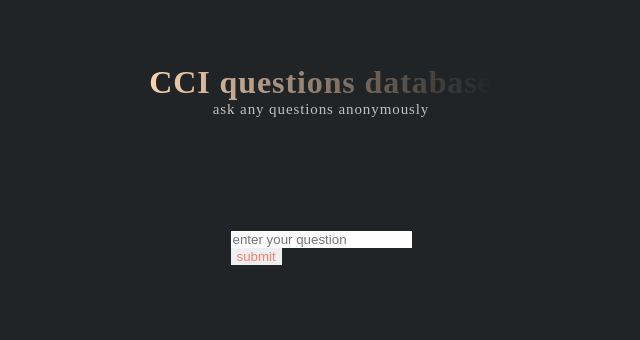
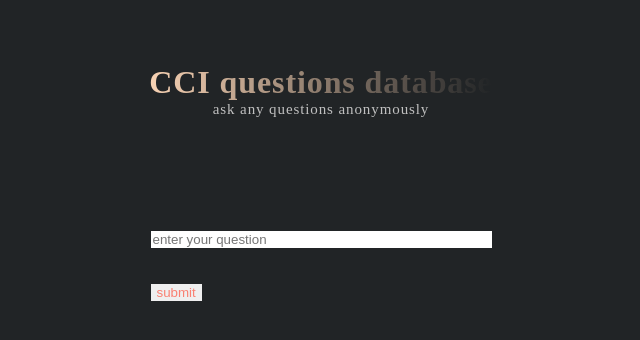
Before and after one commit to willymwaura/question-database, a Django app: page / in a window 1280 px wide. Shown: the top 340 px of the page, without its empty margins (319-959 px from the left). Run offline with Django 3.2, Linux system fonts and the light colour scheme.

Commit message:
input size

```diff
--- a/static/app.css
+++ b/static/app.css
@@ -2,6 +2,9 @@
 form{
     border-bottom: 50px;
 
+}
+form.input{
+  height: 100px;
 }
 ul.li{
 
--- a/template/index.html
+++ b/template/index.html
@@ -16,7 +16,8 @@
     <div class="container">
     <form method='POST'action='search' enctype="multipart/form-data">
         {%csrf_token%}
-       <input type="text" placeholder="enter your question">
+       <input type="text" placeholder="enter your question" name="tex" size="40" height="30"><br>
+       <br><br>
 
         <button class="search">submit</button>
      </form>
```
Also changed, not shown: db.sqlite3.
